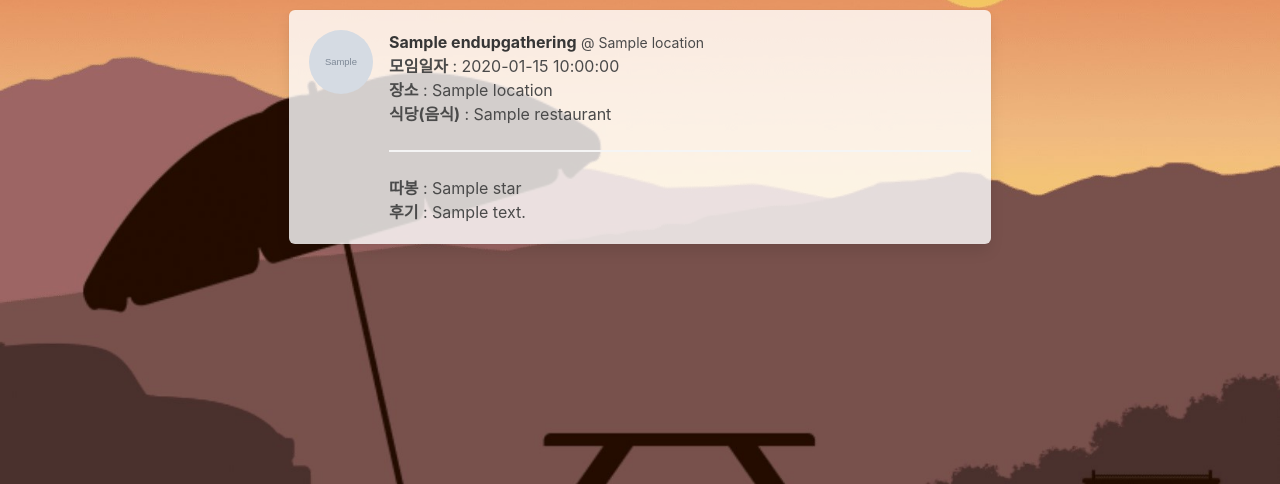
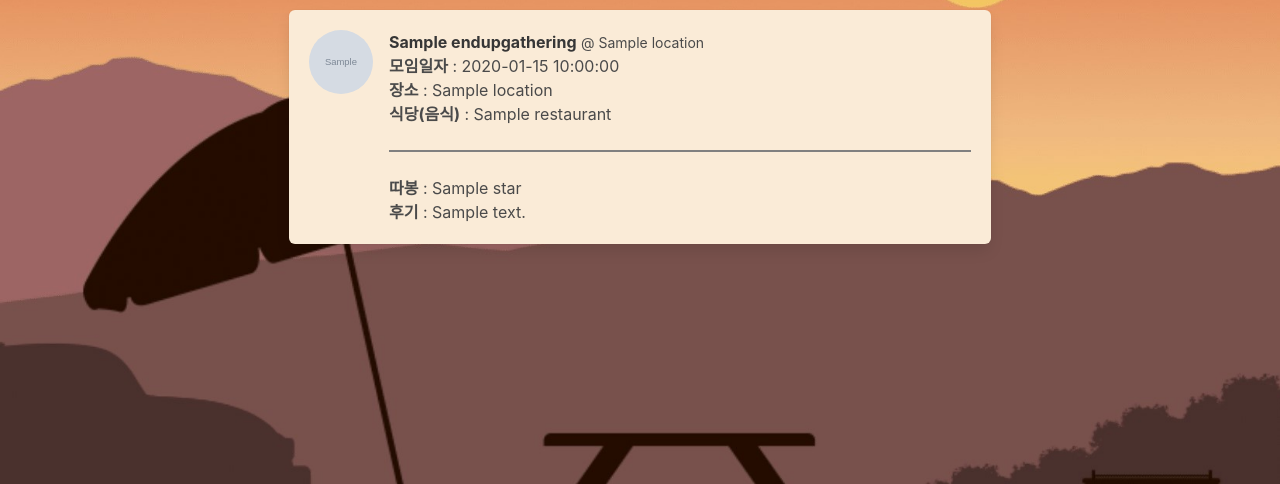
Before and after one commit to spedi123/week1_miniproject, a Flask app: page /api/endup_view in a window 1280 px wide. Shown: the part 58-542 px from the top of the page. Run offline with Flask 2, Linux system fonts and the light colour scheme; grey boxes marked "Sample" are stand-in pictures; a database or web service that is not in the repository returns one stand-in record (values such as "Sample title"); some libraries are stand-ins or nearby versions; some web fonts are replaced.

Commit message:
style_fix

```diff
--- a/templates/gathering_details.html
+++ b/templates/gathering_details.html
@@ -44,6 +44,16 @@
                 window.location.href = "/login"
             }
     </script>
+    <style>
+    .section .container .box{
+        background-color: antiquewhite;
+        margin-bottom: 5px;
+    }
+
+    hr.dl{
+        border: thin solid grey;
+    }
+    </style>
 </head>
 
 <body class="has-navbar-fixed-top">
```
